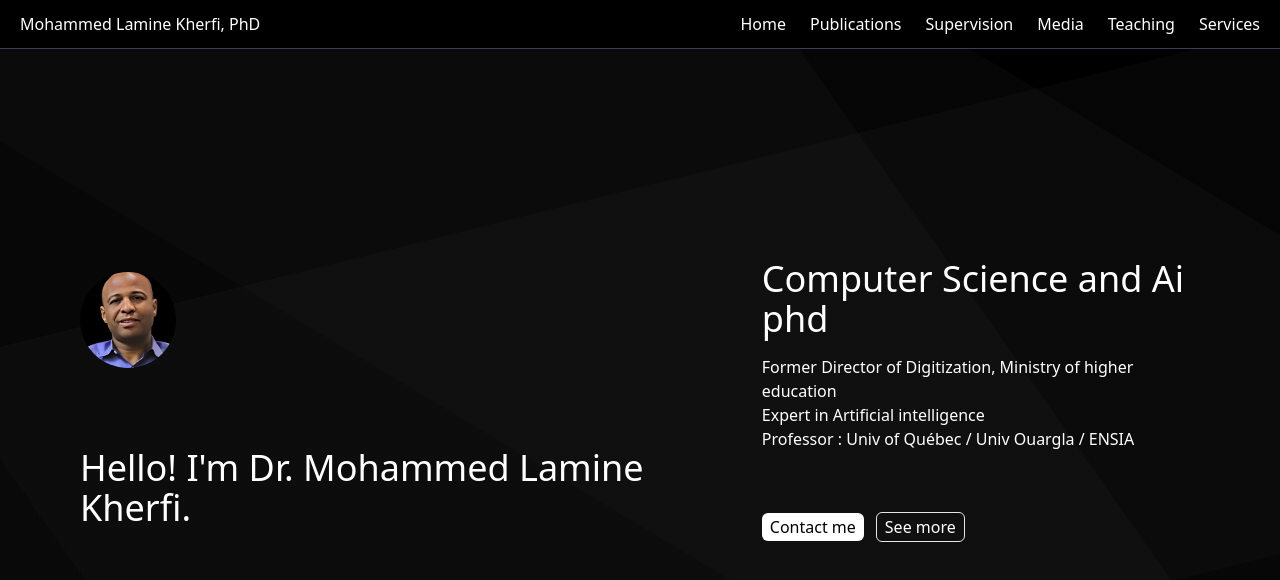
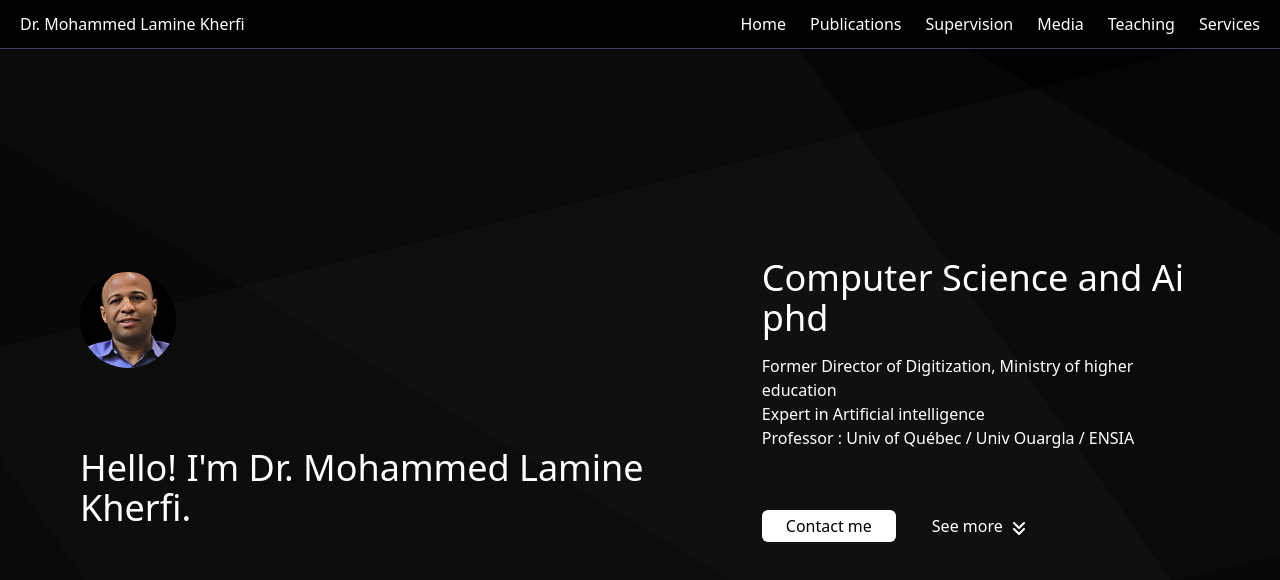
Before and after one commit to medlnb/kherfi-portfolio, a Next.js app: page / in a window 1280 px wide. Shown: the top 580 px of the page. Built offline with nearby package versions, Linux system fonts and the light colour scheme.

Commit message:
add: scroll :)

```diff
--- a/app/page.tsx
+++ b/app/page.tsx
@@ -1,5 +1,8 @@
+"use client";
+import { MutableRefObject, useRef } from "react";
 import Aboutme from "@components/Aboutme";
 import { FaStar } from "react-icons/fa";
+import { FaAnglesDown } from "react-icons/fa6";
 
 const Home = () => {
   const rewards = [
@@ -61,7 +64,7 @@ const Home = () => {
       location: "Touggourt, Algeria",
     },
   ];
-
+  const scrollRef: React.LegacyRef<HTMLDivElement> | null = useRef(null);
   return (
     <div className="h-dvh overflow-y-scroll snap-y snap-mandatory hidescrollbar">
       <Section>
@@ -87,19 +90,29 @@ const Home = () => {
               <p>Expert in Artificial intelligence</p>
               <p>Professor : Univ of Québec / Univ Ouargla / ENSIA</p>
             </div>
-            <div className="mt-6">
-              <button className="text-black py-0.5 px-2 rounded-md bg-white">
+            <div className="mt-6 flex ">
+              <button className="text-black py-1 px-6 rounded-md bg-white">
                 Contact me
               </button>
-              <button className="py-0.5 px-2 ml-3 rounded-md border border-1">
+              <button
+                className="py-1 px-6 ml-3  flex items-center gap-2"
+                onClick={() => {
+                  if (scrollRef.current) {
+                    scrollRef.current.scrollIntoView({ behavior: "smooth" });
+                  }
+                }}
+              >
                 See more
+                <FaAnglesDown className="mt-1" />
               </button>
             </div>
           </div>
         </div>
       </Section>
       <Section>
-        <Aboutme />
+        <div ref={scrollRef}>
+          <Aboutme />
+        </div>
       </Section>
 
       <Section>
--- /dev/null
+++ b/app/supervision/page.tsx
@@ -0,0 +1,5 @@
+function Page() {
+  return <div className="h-dvh p-20">Page</div>;
+}
+
+export default Page;
--- a/components/Nav.tsx
+++ b/components/Nav.tsx
@@ -33,7 +33,7 @@ function Nav() {
   return (
     <header className="border-b border-gray-700  px-2 fixed w-full bg-black">
       <section className="flex justify-between items-center">
-        <p className="p-3">Mohammed Lamine Kherfi, PhD</p>
+        <p className="p-3">Dr. Mohammed Lamine Kherfi</p>
         <nav className="lg:flex hidden">
           {navs.map((nav) => (
             <p key={nav} className="p-3 hover:bg-gray-800 cursor-pointer">
```
